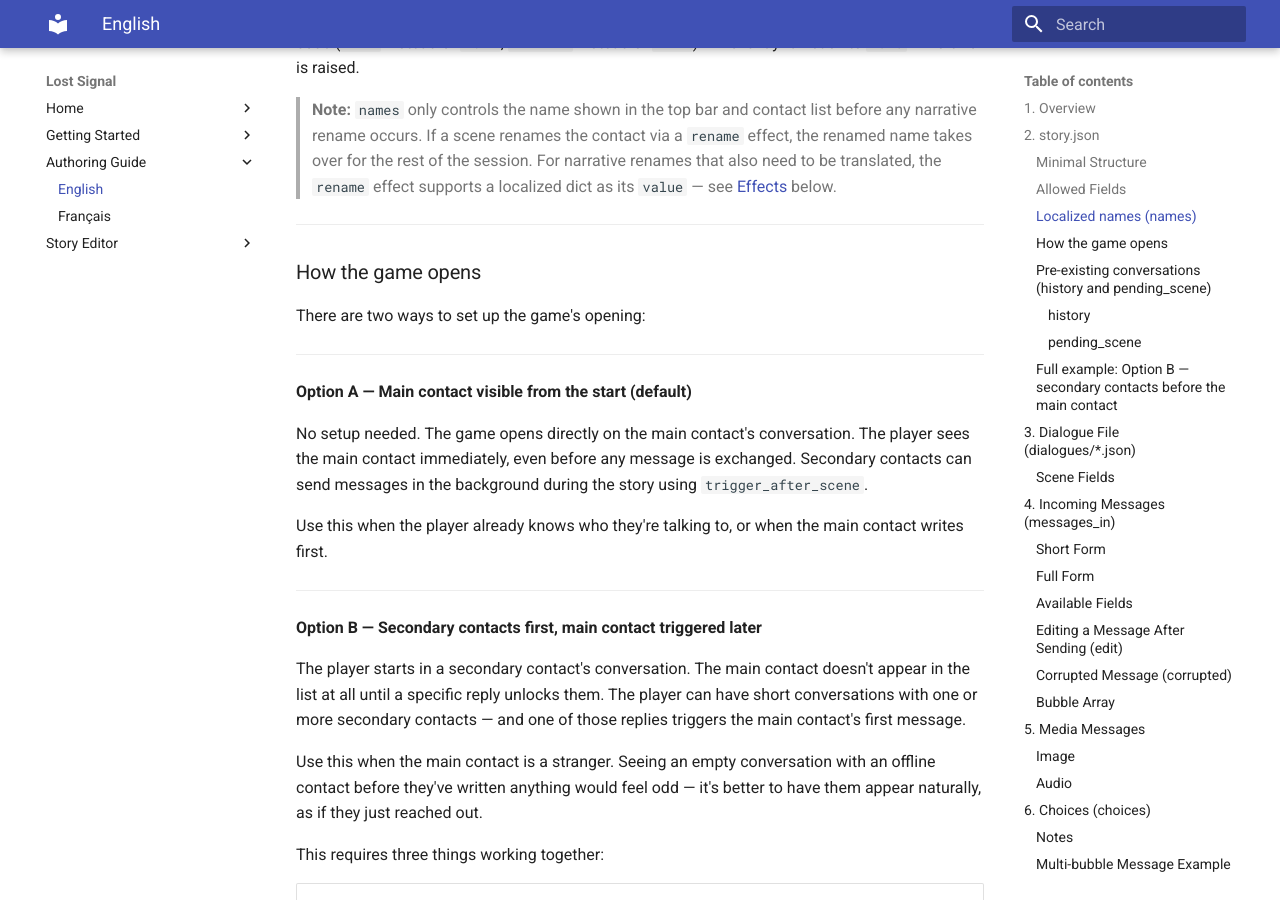
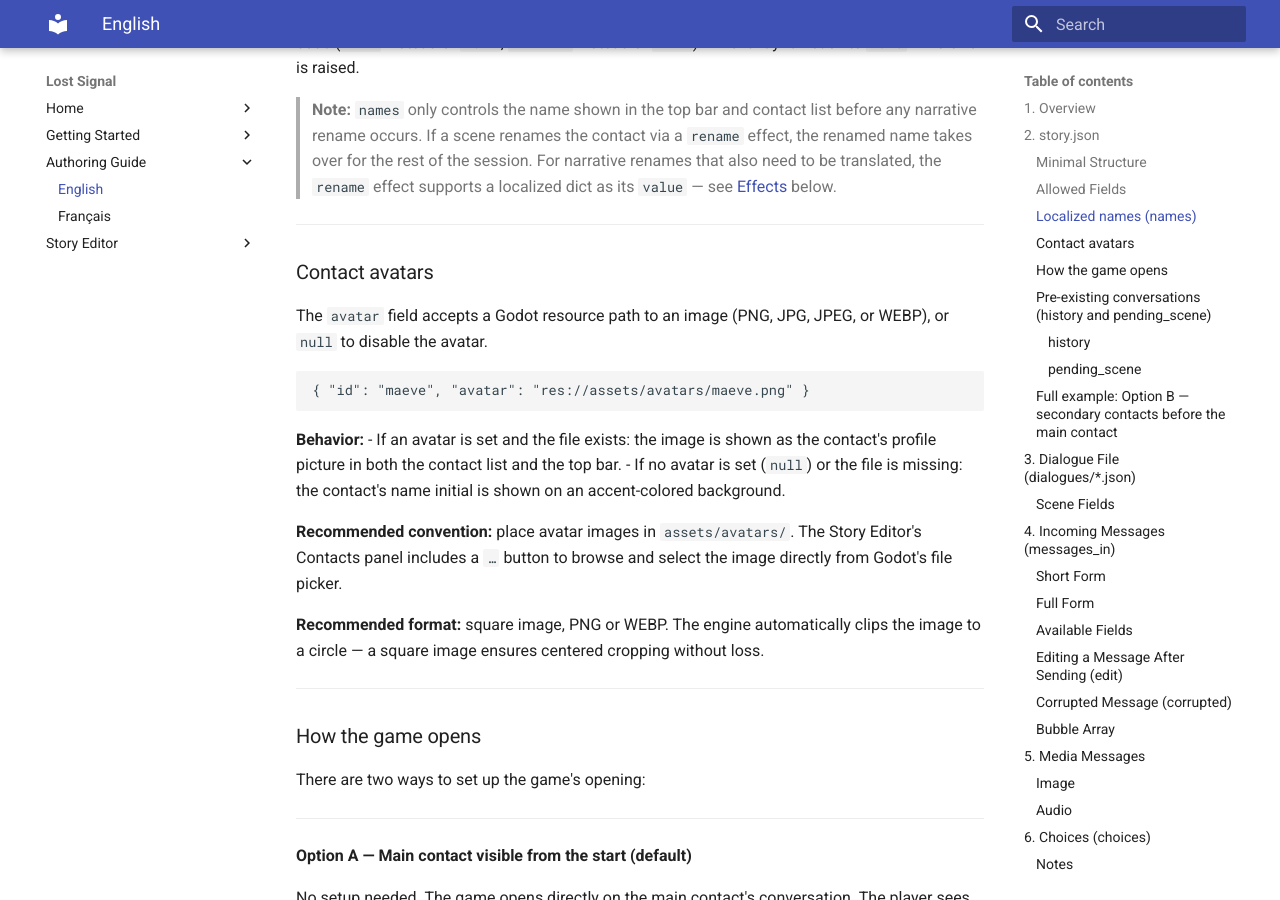
Before and after one commit to binblink/Lost-Signal, an MkDocs documentation site: the page built from docs/authoring_en.md, in a window 1280 px wide and 900 px high, scrolled down 2120 px. Built offline with MkDocs 1.6.1 and Material for MkDocs 9.7.7, drawn with Linux system fonts in a browser that asks for light colours; some of the changed text lies outside the part shown.

Commit message:
feat: contact avatars in top bar + story editor file picker, fix load game active contact, fix new game unread badge

````diff
--- a/docs/authoring_en.md
+++ b/docs/authoring_en.md
@@ -34,7 +34,7 @@ A dialogue file always contains a root object with a `scenes` key.
   - `name`: text displayed in the top bar. Used as the fallback if no translation is defined for the active language.
   - `names`: dictionary of localized names — see below.
   - `is_main`: `true` for the main scriptable contact.
-  - `avatar`: icon path or `null`.
+  - `avatar`: path to the contact's avatar image, or `null`. See below.
   - `status`: `online`, `away`, `offline`, `network_issue`.
   - `history`: pre-existing messages shown at the start of a new game. See below.
   - `pending_scene`: ID of a scene whose choices will be presented to the player as soon as they open the conversation. See below.
@@ -69,6 +69,24 @@ A proper first name (`"Maeve"`, `"Alex"`) generally doesn't need to be in `names
 **The language code must match exactly** the suffix used in your dialogue files. If you have `act1.en.json`, the code is `"en"`. If you have `act1.de.json`, the code is `"de"`. A typo in the code (`"EN"` instead of `"en"`, `"fr-FR"` instead of `"fr"`) will silently fall back to `name` — no error is raised.
 
 > **Note:** `names` only controls the name shown in the top bar and contact list before any narrative rename occurs. If a scene renames the contact via a `rename` effect, the renamed name takes over for the rest of the session. For narrative renames that also need to be translated, the `rename` effect supports a localized dict as its `value` — see [Effects](#7-effects) below.
+
+---
+
+### Contact avatars
+
+The `avatar` field accepts a Godot resource path to an image (PNG, JPG, JPEG, or WEBP), or `null` to disable the avatar.
+
+```json
+{ "id": "maeve", "avatar": "res://assets/avatars/maeve.png" }
+```
+
+**Behavior:**
+- If an avatar is set and the file exists: the image is shown as the contact's profile picture in both the contact list and the top bar.
+- If no avatar is set (`null`) or the file is missing: the contact's name initial is shown on an accent-colored background.
+
+**Recommended convention:** place avatar images in `assets/avatars/`. The Story Editor's Contacts panel includes a `…` button to browse and select the image directly from Godot's file picker.
+
+**Recommended format:** square image, PNG or WEBP. The engine automatically clips the image to a circle — a square image ensures centered cropping without loss.
 
 ---
 
````
Also changed, not shown: Product_Page.md (+2 -1 lines), README.md (+3 -0 lines), README_EN.md (+3 -0 lines), docs/authoring.md (+19 -1 lines), docs/story_editor.md (+1 -1 lines), docs/story_editor_en.md (+1 -1 lines), story.json (+16 -2 lines), assets/avatars/3135715.png (added), assets/avatars/560219.png (added), assets/avatars/6889375.png (added), 6 other files.
